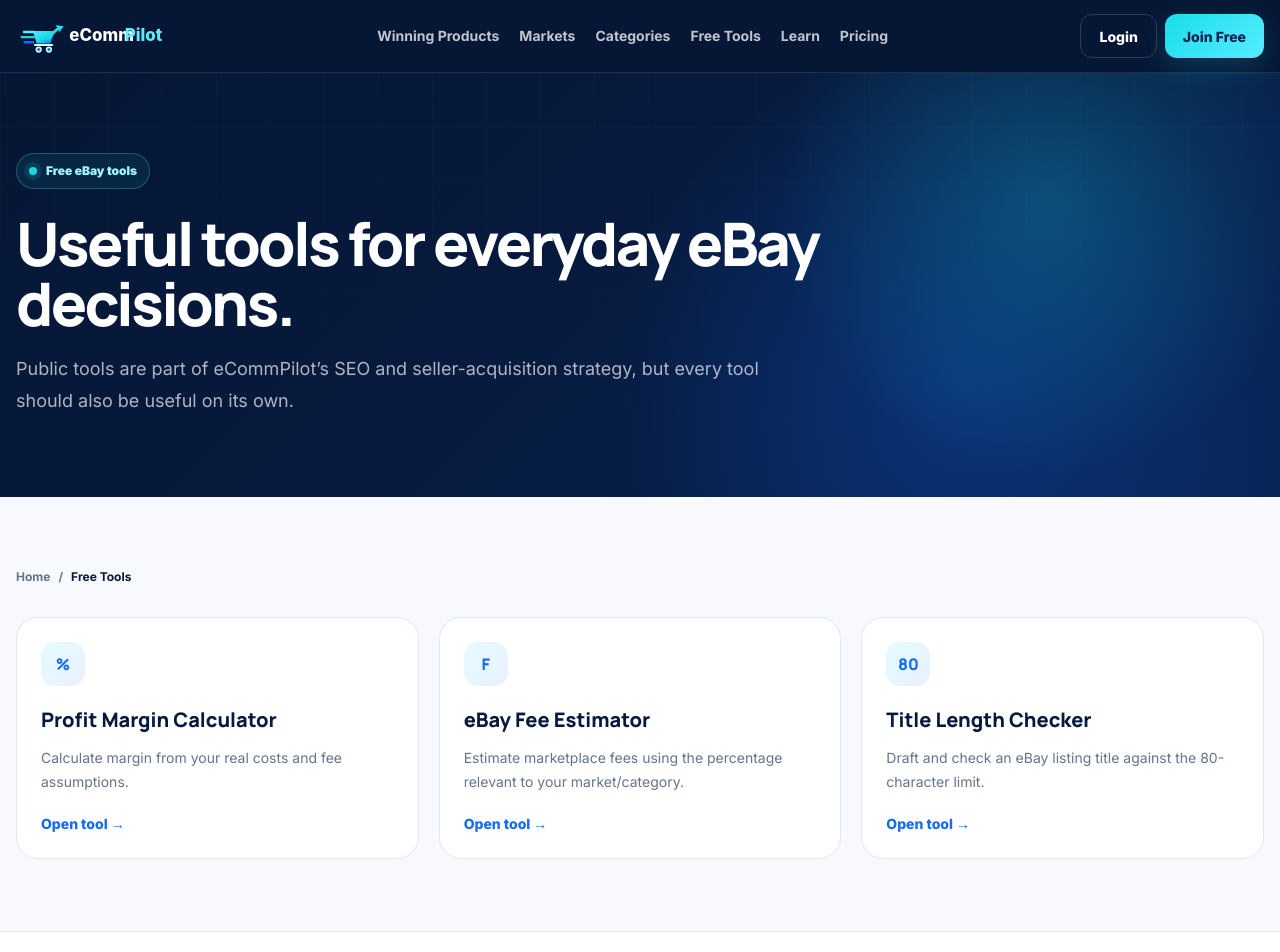
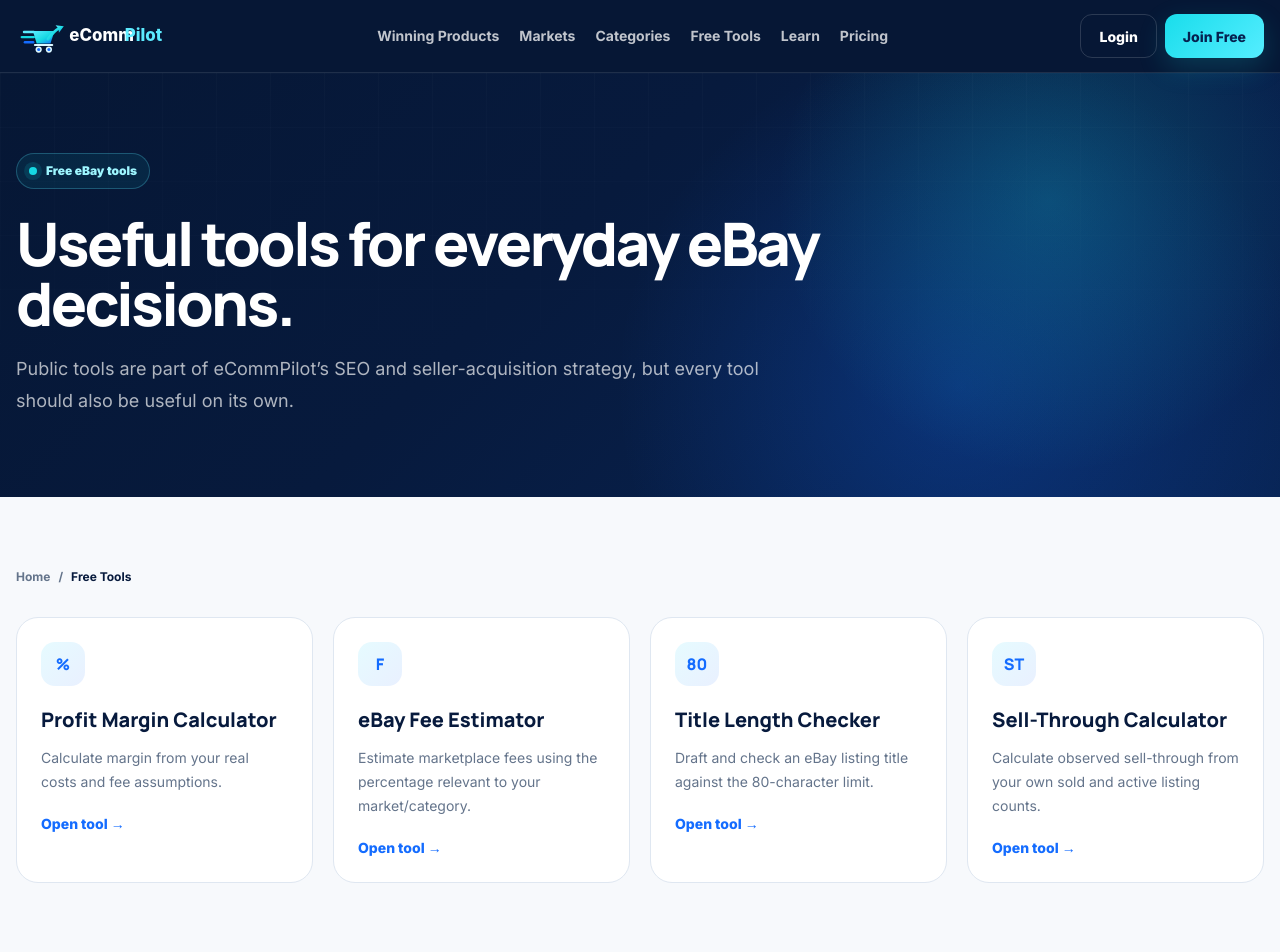
Before and after one commit to ponzey717/ecommpilot-main, a Next.js app: page /free-tools in a window 1280 px wide. Shown: the top 952 px of the page. Built offline with nearby package versions, Linux system fonts and the light colour scheme.

Commit message:
Add sell-through calculator to tools hub

```diff
--- a/src/app/free-tools/page.tsx
+++ b/src/app/free-tools/page.tsx
@@ -18,6 +18,7 @@
   ["Profit Margin Calculator", "Calculate margin from your real costs and fee assumptions.", "/free-tools/profit-margin-calculator", "%"],
   ["eBay Fee Estimator", "Estimate marketplace fees using the percentage relevant to your market/category.", "/free-tools/ebay-fee-estimator", "F"],
   ["Title Length Checker", "Draft and check an eBay listing title against the 80-character limit.", "/free-tools/title-length-checker", "80"],
+  ["Sell-Through Calculator", "Calculate observed sell-through from your own sold and active listing counts.", "/free-tools/sell-through-calculator", "ST"],
 ];
 
 export default function FreeToolsPage() {
@@ -42,7 +43,7 @@
               { label: "Free Tools" },
             ]}
           />
-          <div className="mt-8 grid gap-5 md:grid-cols-3">
+          <div className="mt-8 grid gap-5 md:grid-cols-2 xl:grid-cols-4">
             {tools.map(([title, text, href, icon]) => (
               <Link key={href} href={href} className="tool-card">
                 <span className="tool-icon">{icon}</span>
```
